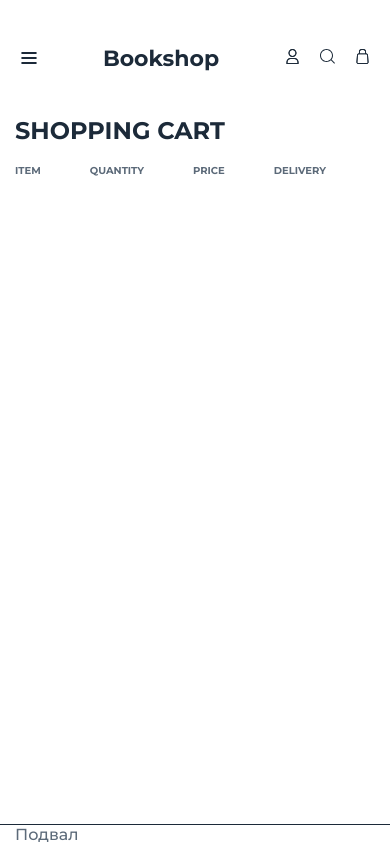
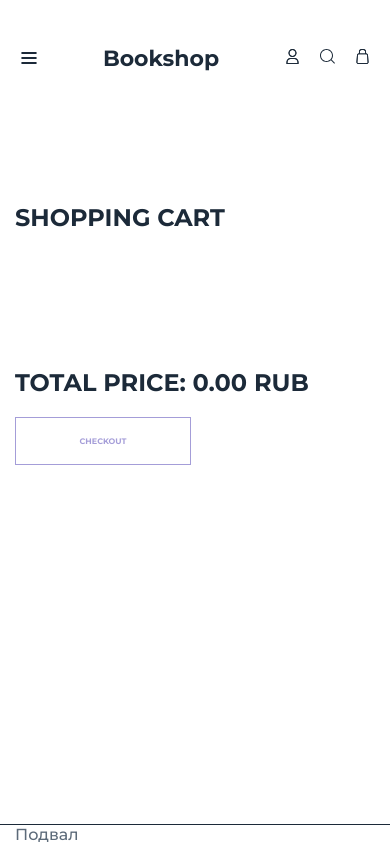
Before and after one commit to Ivan-ISS/project_book-store-next, a Next.js app: page /bag in a window 390 px wide. Built offline with nearby package versions, Linux system fonts and the light colour scheme.

Commit message:
project_book-store-next: layout and bag functionality completed

```diff
--- a/src/Components/BookCardInBag/bookCardInBag.module.scss
+++ b/src/Components/BookCardInBag/bookCardInBag.module.scss
@@ -72,16 +72,7 @@
 
 @media (max-width: 1170px) {
 
-    .setBooks {
-
     .bookCard {
-
-            .cover {
-
-                .coverImg {
-                    min-width: 180px;
-                }
-            }
 
         .info {
             padding: 15px 0;
@@ -95,13 +86,19 @@
         }
     }
 }
-}
 
 @media (max-width: 1024px) {
 
-    .setBooks {
-        column-gap: 30px;
-        row-gap: 76px;
+    .bookCard {
+
+        .info {
+            padding: 5px 0;
+            row-gap: 10px;
+        }
+    }
+}
+
+@media (max-width: 767px) {
 
     .bookCard {
         column-gap: 10px;
@@ -109,32 +106,9 @@
         .cover {
 
             .coverImg {
-                    min-width: 130px;
+                width: 82px;
+                height: 116px;
             }
-            }
-
-            .info {
-                padding: 5px 0;
-                row-gap: 10px;
-            }
-        }
-    }
-}
-
-@media (max-width: 767px) {
-
-    .setBooks {
-        margin-left: 0;
-        padding-top: 46px;
-        grid-template-columns: 1fr;
-        grid-template-rows: repeat(6, 1fr);
-        grid-auto-rows: 1fr;
-        row-gap: 56px;
-
-        .bookCard {
-
-            .cover {
-                width: 140px;
         }
 
         .info {
@@ -143,4 +117,3 @@
         }
     }
 }
-}
--- a/src/Components/BookCards/bookCard.tsx
+++ b/src/Components/BookCards/bookCard.tsx
@@ -49,7 +49,8 @@ export default function BookCard({ bookData, ...props }: BookCardProps) {
                 <p className={styles.description}>{bookData.description ? bookData.description : 'No description'}</p>
                 <span className={styles.price}>{bookData.retailPrice ? bookData.retailPrice.amount + ' ' + bookData.retailPrice.currencyCode : null}</span>
                 <Button
-                    text={checkingBooksInShopBag(bookData, booksInBag) ? 'In the cart' : 'Buy now'} fontSize={'small'}
+                    text={checkingBooksInShopBag(bookData, booksInBag) ? 'In the cart' : 'Buy now'}
+                    fontSize={'small'}
                     color={'transparent'}
                     onClick={() => handleClick(bookData)}
                     isDisabled={checkingBooksInShopBag(bookData, booksInBag)}
--- a/src/Components/Common/Counter/counter.module.scss
+++ b/src/Components/Common/Counter/counter.module.scss
@@ -4,7 +4,7 @@
 .counter {
     display: flex;
     max-width: max-content;
-    max-height: 45px;
+    //max-height: 45px;
     width: 100%;
     border: 1px solid rgba($base-gray, 0.2);
 
@@ -15,6 +15,9 @@
         box-sizing: content-box;
         font-size: 24px;
         background: transparent;
+
+        display: flex;
+        align-items: center;
 
         &:hover {
             box-shadow: 0 0 5px rgba($base-black, 0.4);
@@ -30,3 +33,32 @@
         padding: 12px 31px;
     }
 }
+
+@media (max-width: 1170px) {
+
+    .counter {
+
+        .btnChange{
+            padding: 5px 8px;
+        }
+
+        .quantity {
+            padding: 6px 15.5px;
+        }
+    }
+}
+
+@media (max-width: 767px) {
+
+    .counter {
+        flex-direction: column;
+
+        .btnChange{
+            padding: 5px 5px;
+        }
+
+        .quantity {
+            padding: 6px 11.5px;
+        }
+    }
+}
--- a/src/Components/ShoppingBag/shoppingBag.module.scss
+++ b/src/Components/ShoppingBag/shoppingBag.module.scss
@@ -17,7 +17,9 @@
     grid-auto-rows: auto;
     // column-gap: 76px;
     row-gap: 78px;
+    column-gap: 30px;
     font-weight: 700;
+    align-items: center;
 
 
     .nameColumn {
@@ -25,4 +27,45 @@
         text-transform: uppercase;
         color: $base-gray;
     }
+
+    .price {
+        font-size: 18px;
+        text-transform: uppercase;
+        color: $base-black;
+    }
+
+    .delivery {
+        font-size: 12px;
+    }
 }
+
+@media (max-width: 1170px) {
+    .setGoods {
+
+    }
+}
+
+@media (max-width: 1024px) {
+
+}
+
+@media (max-width: 767px) {
+
+    .setGoods {
+        grid-template-columns: repeat(3, auto);
+        row-gap: 50px;
+        column-gap: 10px;
+
+        .nameColumn {
+            display: none;
+        }
+
+        .price {
+            font-size: 12px;
+        }
+
+        .delivery {
+            display: none;
+        }
+    }
+}
--- a/src/Components/ShoppingBag/shoppingBag.tsx
+++ b/src/Components/ShoppingBag/shoppingBag.tsx
@@ -7,6 +7,7 @@ import BookCardInBag from '../BookCardInBag/bookCardInBag';
 import { IBookDataInBag } from '@/types/typeBook';
 import Counter from '../Common/Counter/counter';
 import { columnsBag } from '@/data';
+import formatToPrice from '@/utils/formatToPrice';
 
 export interface ShoppingBagProps{
     booksInBag: IBookDataInBag[];
@@ -35,8 +36,14 @@ export default function ShoppingBag({ booksInBag, ...props }: ShoppingBagProps)
                             indicatorOfChange={booksInBag.length}
                             handleClickCounter={(id, quantity) => handleClickCounter(id, quantity)}
                         />
-                        <p>{`${bookInBag.retailPrice?.amount} ${bookInBag.retailPrice?.currencyCode}`}</p>
-                        <p>Shipping: delivery</p>
+                        <p className={styles.price}>
+                            {
+                                `${bookInBag.retailPrice
+                                ? formatToPrice((bookInBag.retailPrice.amount * bookInBag.quantity).toFixed(2)) + ' ' + bookInBag.retailPrice.currencyCode
+                                : '---'}`
+                            }
+                        </p>
+                        <p className={styles.delivery}>Shipping: delivery</p>
                     </Fragment>
                 ))}
             </div>
--- a/src/pages/bag.tsx
+++ b/src/pages/bag.tsx
@@ -1,14 +1,42 @@
+import { useEffect, useState } from 'react';
 import { useSelector } from 'react-redux';
 import { RootState } from '@/redux/store';
+import styles from '../styles/pageStyles/bag.module.scss';
 import Layout from '../Components/Layout/layout';
 import ShoppingBag from '../Components/ShoppingBag/shoppingBag';
+import Button from '../Components/Common/Button/button';
+import formatToPrice from '@/utils/formatToPrice';
 
 export default function Bag() {
+    const [ total, setTotal ] = useState<number>(0);
     const booksInBag = useSelector((state: RootState) => state.auth.bag);
+
+    useEffect(() => {
+        let summ = 0;
+        booksInBag.map((bookInbag) => {
+            if (bookInbag.retailPrice) {
+                summ = summ + bookInbag.retailPrice.amount * bookInbag.quantity;
+            }
+        });
+        setTotal(summ);
+    }, [booksInBag]);
 
     return (
         <Layout>
-            <ShoppingBag booksInBag={booksInBag}/>
+            <section className={styles.goods}>
+                <ShoppingBag booksInBag={booksInBag}/>
+            </section>
+            <section className={styles.orderPanel}>
+                <p className={styles.totalPrice}>
+                    {`Total Price: ${formatToPrice(total.toFixed(2))} RUB`}
+                </p>
+                <Button
+                    text={'Checkout'}
+                    fontSize={'small'}
+                    color={'transparent'}
+                    isDisabled={!booksInBag.length}
+                />
+            </section>
         </Layout>
     );
 }
--- /dev/null
+++ b/src/styles/pageStyles/bag.module.scss
@@ -0,0 +1,18 @@
+@import "/src/styles/_colors";
+@import "/src/styles/_variables";
+
+.goods {
+    margin: 87px 0 117px;
+}
+
+.orderPanel {
+    margin-bottom: 87px;
+
+    .totalPrice {
+        font-weight: 700;
+        font-size: 24px;
+        color: $base-black;
+        text-transform: uppercase;
+        margin-bottom: 20px;
+    }
+}
--- /dev/null
+++ b/src/utils/formatToPrice.ts
@@ -0,0 +1,10 @@
+export default function formatToPrice(price: number | string) {
+    let format = '';
+    const fraction = price.toString().split('.')[1];
+    price = price.toString().split('.')[0];
+
+    for (let i = 1; i < Math.ceil(price.length / 3) + 1; i++) {
+        format = format + ' ' + price.split('').reverse().join('').slice(3 * i - 3, 3 * i);
+    }
+    return format.split('').reverse().join('').substring(0, format.length - 1) + '.' + fraction;
+}
```
Lines whose indentation alone changed are shown as unchanged.
